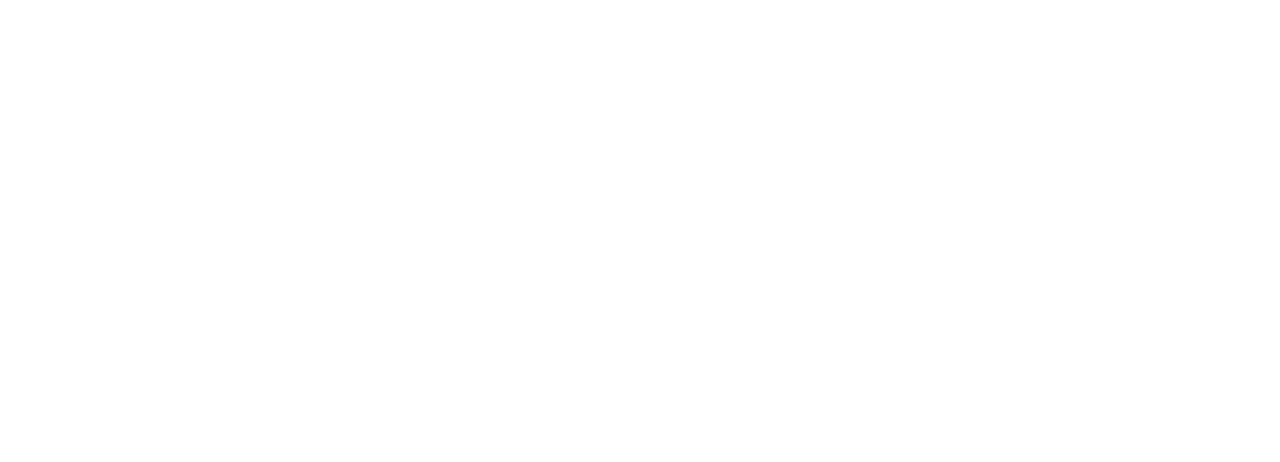
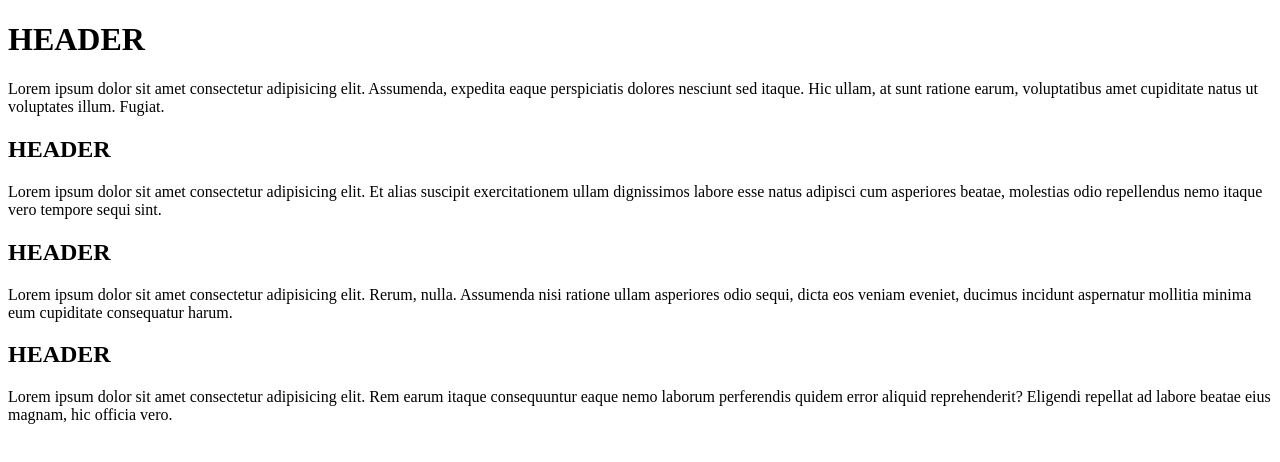
Before and after one commit to visuaalmeedia/01-Prems-tunnid, a plain HTML site: page 02-06-02/index.html in a window 1280 px wide. Drawn offline with Linux system fonts and the light colour scheme.

Commit message:
lisasin headerid ja lorem teksti

```diff
--- a/02-06-02/index.html
+++ b/02-06-02/index.html
@@ -9,11 +9,23 @@
 <body>
 
 <div>
-    <div></div>
     <div>
-        <div></div>
-        <div></div>
-        <div></div>
+        <h1>HEADER</h1>
+        <p>Lorem ipsum dolor sit amet consectetur adipisicing elit. Assumenda, expedita eaque perspiciatis dolores nesciunt sed itaque. Hic ullam, at sunt ratione earum, voluptatibus amet cupiditate natus ut voluptates illum. Fugiat.</p>
+    </div>
+    <div>
+        <div>
+            <h2>HEADER</h2>
+            <p>Lorem ipsum dolor sit amet consectetur adipisicing elit. Et alias suscipit exercitationem ullam dignissimos labore esse natus adipisci cum asperiores beatae, molestias odio repellendus nemo itaque vero tempore sequi sint.</p>
+        </div>
+        <div>
+            <h2>HEADER</h2>
+            <p>Lorem ipsum dolor sit amet consectetur adipisicing elit. Rerum, nulla. Assumenda nisi ratione ullam asperiores odio sequi, dicta eos veniam eveniet, ducimus incidunt aspernatur mollitia minima eum cupiditate consequatur harum.</p>
+        </div>
+        <div>
+            <h2>HEADER</h2>
+            <p>Lorem ipsum dolor sit amet consectetur adipisicing elit. Rem earum itaque consequuntur eaque nemo laborum perferendis quidem error aliquid reprehenderit? Eligendi repellat ad labore beatae eius magnam, hic officia vero.</p>
+        </div>
     </div>
 </div>
 
```
